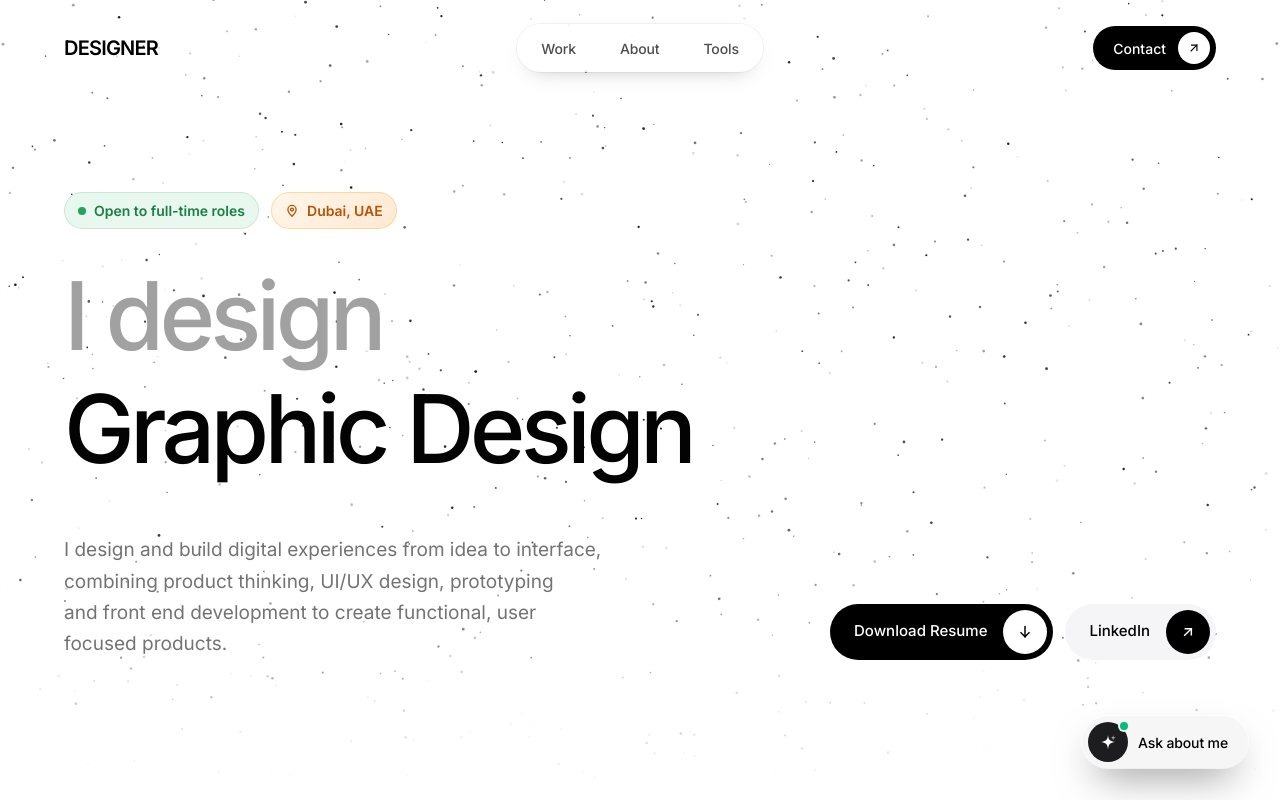
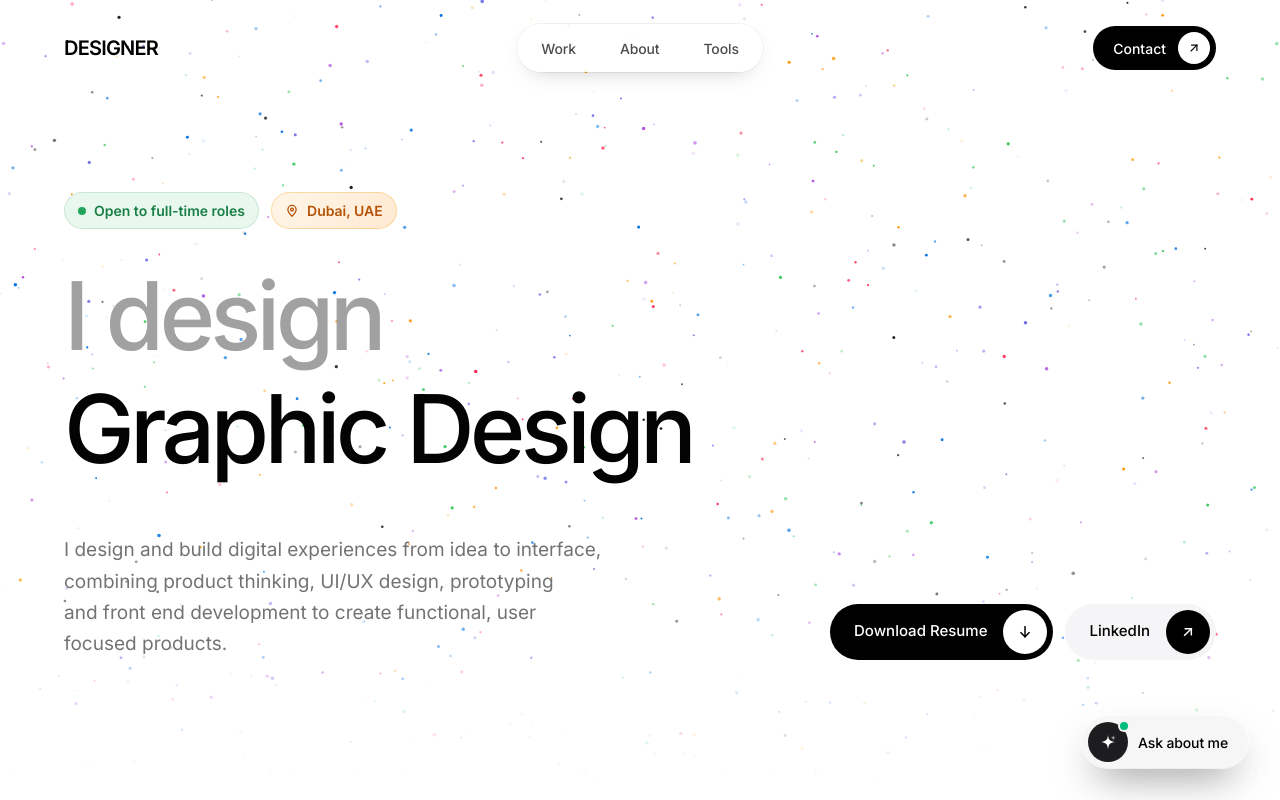
Before and after one commit to abdulnawfalm/portfolio-website, a Next.js app: page / in a window 1280 px wide. Shown: the top 800 px of the page. Built offline with nearby package versions, Linux system fonts and the light colour scheme.

Commit message:
Hero sparkles: colourful particles
Co-Authored-By: Claude Opus 5.5 <noreply@anthropic.com>
Claude-Session: https://claude.ai/code/session_012Gt6r9shSSEFMAuLwCnhPu

```diff
--- a/src/app/components/Hero.tsx
+++ b/src/app/components/Hero.tsx
@@ -167,9 +167,12 @@ function usePrefersReducedMotion() {
   );
 }
 
+/** Particle palette: Apple-style blue, purple, pink, orange, green and graphite */
+const PARTICLE_COLORS = ["#0071E3", "#AF52DE", "#FF2D55", "#FF9500", "#34C759", "#5E5CE6", "#1D1D1F"];
+
 /**
  * Aceternity "Sparkles" as a full background, light theme:
- * fine dark particles scattered across the whole hero, twinkling and drifting.
+ * fine colourful particles scattered across the whole hero, twinkling and drifting.
  * Fades out at the bottom so it blends into the next section.
  */
 function HeroSparkles() {
@@ -183,11 +186,11 @@ function HeroSparkles() {
       <SparklesCore
         id="hero-sparkles"
         background="transparent"
-        minSize={0.6}
-        maxSize={1.4}
+        minSize={0.8}
+        maxSize={1.8}
         particleDensity={100}
         className="h-full w-full"
-        particleColor="#1D1D1F"
+        particleColors={PARTICLE_COLORS}
       />
     </div>
   );
--- a/src/components/ui/sparkles.tsx
+++ b/src/components/ui/sparkles.tsx
@@ -16,6 +16,8 @@ type ParticlesProps = {
   maxSize?: number;
   speed?: number;
   particleColor?: string;
+  /** Several colours: each particle picks one at random (overrides particleColor) */
+  particleColors?: string[];
   particleDensity?: number;
 };
 export const SparklesCore = (props: ParticlesProps) => {
@@ -27,6 +29,7 @@ export const SparklesCore = (props: ParticlesProps) => {
     maxSize,
     speed,
     particleColor,
+    particleColors,
     particleDensity,
   } = props;
   const [init, setInit] = useState(false);
@@ -123,7 +126,7 @@ export const SparklesCore = (props: ParticlesProps) => {
                 },
               },
               color: {
-                value: particleColor || "#ffffff",
+                value: particleColors?.length ? particleColors : particleColor || "#ffffff",
                 animation: {
                   h: {
                     count: 0,
```
